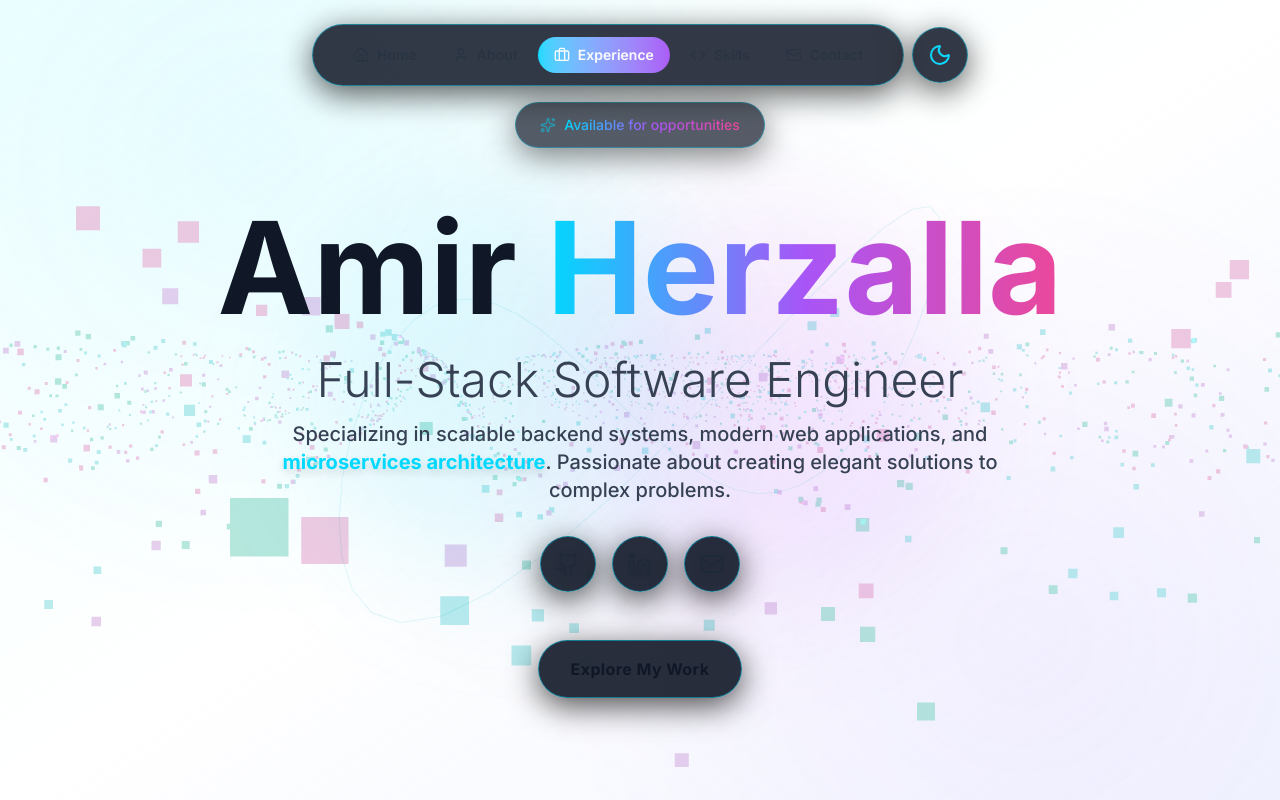
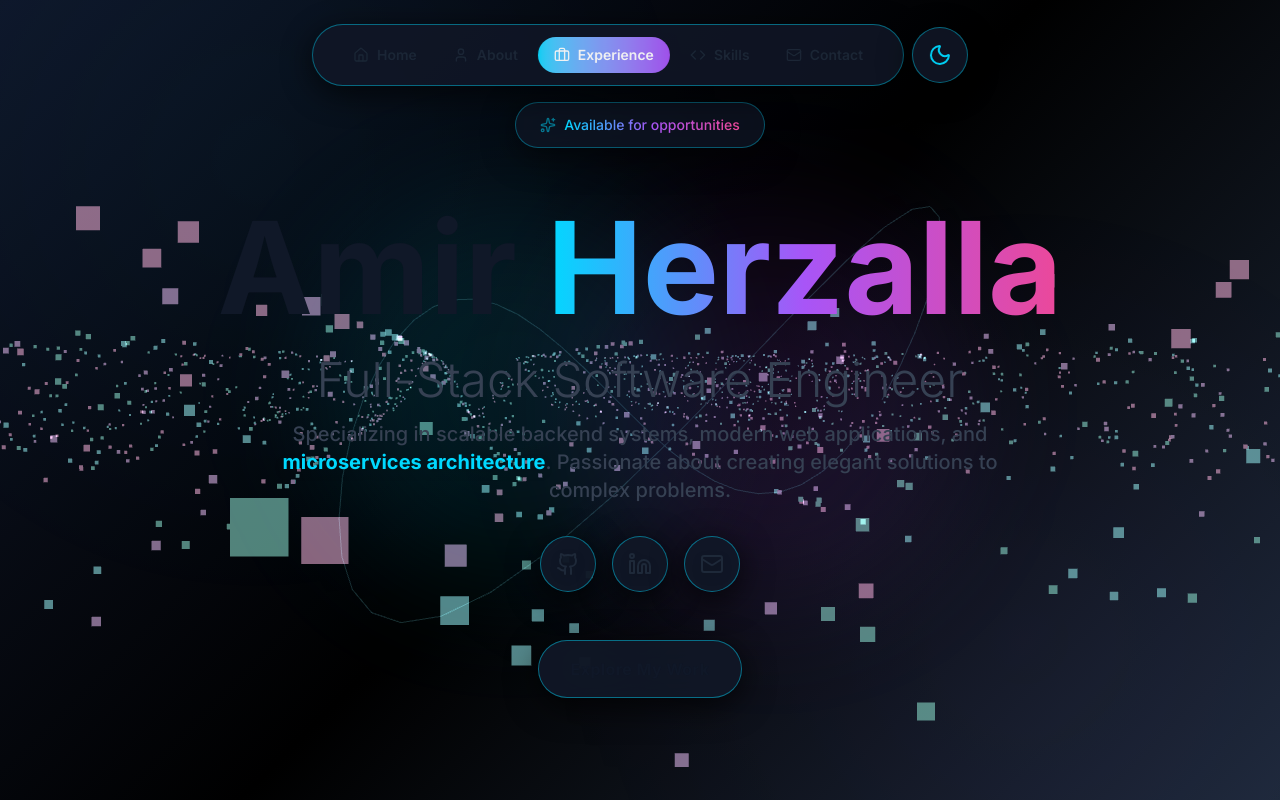
Before and after one commit to Amir-Herzallah/portfolio-site, a React (Vite) app: page / in a window 1280 px wide. Shown: the top 800 px of the page. Built offline with nearby package versions, Linux system fonts and the light colour scheme.

Commit message:
Fix background gradients using inline styles with theme context for reliable light/dark mode switching

```diff
--- a/src/App.jsx
+++ b/src/App.jsx
@@ -1,4 +1,4 @@
-import { ThemeProvider } from './context/ThemeContext';
+import { ThemeProvider, useTheme } from './context/ThemeContext';
 import ParticleBackground from './components/ParticleBackground';
 import Navigation from './components/Navigation';
 import Hero from './components/Hero';
@@ -7,16 +7,26 @@ import Experience from './components/Experience';
 import Skills from './components/Skills';
 import Contact from './components/Contact';
 
-function App() {
+function AppContent() {
+  const { theme } = useTheme();
+
   return (
-    <ThemeProvider>
     <div className="relative min-h-screen text-gray-900 dark:text-gray-100">
       {/* Background Layer with Gradient */}
-        <div className="fixed inset-0 bg-gradient-to-br from-cyan-50/80 via-white to-indigo-50/80 dark:from-gray-950 dark:via-black dark:to-gray-900 transition-all duration-700" />
+      <div
+        className="fixed inset-0 transition-all duration-700"
+        style={{
+          background: theme === 'dark'
+            ? 'linear-gradient(135deg, #0f172a 0%, #000000 50%, #1e293b 100%)'
+            : 'linear-gradient(135deg, #e0f2fe 0%, #ffffff 50%, #e0e7ff 100%)'
+        }}
+      />
 
       {/* Additional Pattern Overlay for Texture */}
-        <div className="fixed inset-0 transition-opacity duration-700 opacity-40 dark:opacity-20"
+      <div
+        className="fixed inset-0 transition-opacity duration-700"
         style={{
+          opacity: theme === 'dark' ? 0.2 : 0.4,
           backgroundImage: `radial-gradient(circle at 20% 20%, rgba(0, 217, 255, 0.15) 0%, transparent 40%),
                            radial-gradient(circle at 80% 80%, rgba(168, 85, 247, 0.15) 0%, transparent 40%),
                            radial-gradient(circle at 50% 50%, rgba(236, 72, 153, 0.08) 0%, transparent 50%)`
@@ -35,6 +45,13 @@ function App() {
         </main>
       </div>
     </div>
+  );
+}
+
+function App() {
+  return (
+    <ThemeProvider>
+      <AppContent />
     </ThemeProvider>
   );
 }
```
Lines whose indentation alone changed are shown as unchanged.
